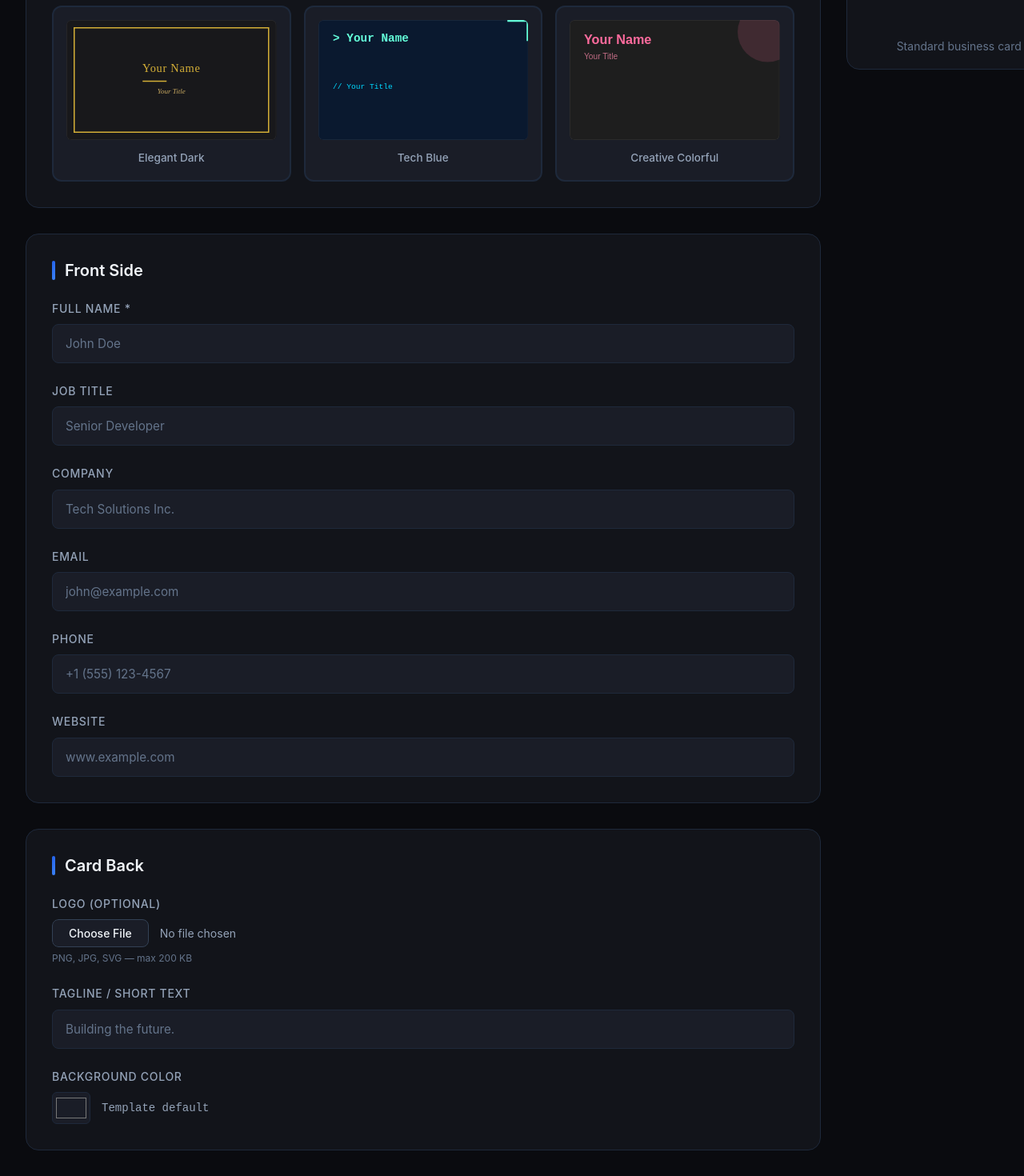
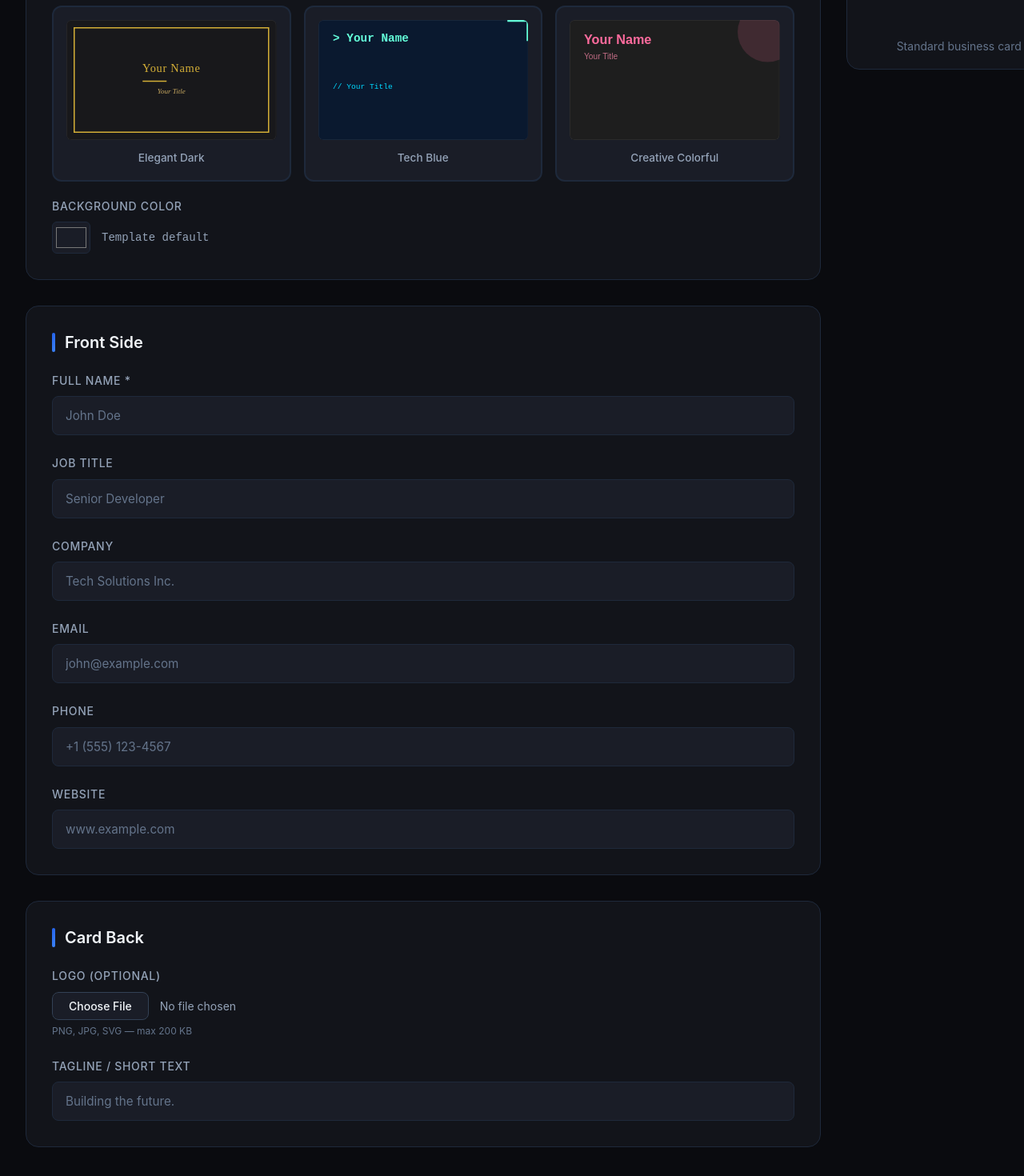
Before and after one commit to BraydenRic/BusinessCardMaker, a React (Vite) app: page /editor in a window 1280 px wide. Shown: the part 522-1992 px from the top of the page at 80% size. Built offline with nearby package versions, Linux system fonts and the light colour scheme; no server answers; the database is empty; sample sign-in values are in the browser's storage.

Commit message:
Color Changed

```diff
--- a/src/components/BusinessCard/BusinessCard.jsx
+++ b/src/components/BusinessCard/BusinessCard.jsx
@@ -6,7 +6,7 @@ const BusinessCard = ({ data, templateId, scale = 1 }) => {
   const style = template.style;
 
   const cardStyle = {
-    backgroundColor: style.backgroundColor,
+    backgroundColor: data.cardBgColor || style.backgroundColor,
     color: style.textColor,
     fontFamily: style.fontFamily,
     transform: `scale(${scale})`,
--- a/src/components/BusinessCard/CardBack.jsx
+++ b/src/components/BusinessCard/CardBack.jsx
@@ -6,8 +6,8 @@ const CardBack = ({ data, templateId, scale = 1 }) => {
   const template = templates.find(t => t.id === templateId) || templates[0];
   const style = template.style;
 
-  const resolvedBg = (data.backBgColor && data.backBgColor !== '')
-    ? data.backBgColor
+  const resolvedBg = (data.cardBgColor && data.cardBgColor !== '')
+    ? data.cardBgColor
     : style.backgroundColor;
 
   const innerStyle = {
--- a/src/pages/Dashboard.jsx
+++ b/src/pages/Dashboard.jsx
@@ -56,8 +56,8 @@ const Dashboard = () => {
     // Build back HTML from card data + template styles
     const template = templates.find(t => t.id === card.template) || templates[0];
     const style = template.style;
-    const resolvedBg = (card.backBgColor && card.backBgColor !== '')
-      ? card.backBgColor
+    const resolvedBg = (card.cardBgColor && card.cardBgColor !== '')
+      ? card.cardBgColor
       : style.backgroundColor;
 
     const backHTML = `
--- a/src/pages/Editor.jsx
+++ b/src/pages/Editor.jsx
@@ -131,7 +131,7 @@ const Editor = () => {
                   onClick={() => setSelectedTemplate(template.id)}
                 >
                   <div className="template-mini-preview">
-                    <BusinessCard data={cardData} templateId={template.id} scale={0.75} />
+                    <BusinessCard data={{ ...cardData, cardBgColor: '' }} templateId={template.id} scale={0.75} />
                   </div>
                   <p>{template.name}</p>
                   {selectedTemplate === template.id && (
@@ -139,6 +139,33 @@ const Editor = () => {
                   )}
                 </div>
               ))}
+            </div>
+
+            <div className="form-group" style={{ marginTop: '1.25rem', marginBottom: 0 }}>
+              <label htmlFor="cardBgColor">Background Color</label>
+              <div className="color-picker-row">
+                <input
+                  type="color"
+                  id="cardBgColor"
+                  value={
+                    cardData.cardBgColor ||
+                    (templates.find(t => t.id === selectedTemplate)?.style.backgroundColor ?? '#1a1d27')
+                  }
+                  onChange={(e) => handleInputChange('cardBgColor', e.target.value)}
+                />
+                <span className="color-value">
+                  {cardData.cardBgColor || 'Template default'}
+                </span>
+                {cardData.cardBgColor && (
+                  <button
+                    type="button"
+                    className="btn-reset-color"
+                    onClick={() => handleInputChange('cardBgColor', '')}
+                  >
+                    Reset
+                  </button>
+                )}
+              </div>
             </div>
           </div>
 
@@ -262,32 +289,6 @@ const Editor = () => {
               />
             </div>
 
-            <div className="form-group">
-              <label htmlFor="backBgColor">Background Color</label>
-              <div className="color-picker-row">
-                <input
-                  type="color"
-                  id="backBgColor"
-                  value={
-                    cardData.backBgColor ||
-                    (templates.find(t => t.id === selectedTemplate)?.style.backgroundColor ?? '#1a1d27')
-                  }
-                  onChange={(e) => handleInputChange('backBgColor', e.target.value)}
-                />
-                <span className="color-value">
-                  {cardData.backBgColor || 'Template default'}
-                </span>
-                {cardData.backBgColor && (
-                  <button
-                    type="button"
-                    className="btn-reset-color"
-                    onClick={() => handleInputChange('backBgColor', '')}
-                  >
-                    Reset
-                  </button>
-                )}
-              </div>
-            </div>
           </div>
         </div>
 
```
